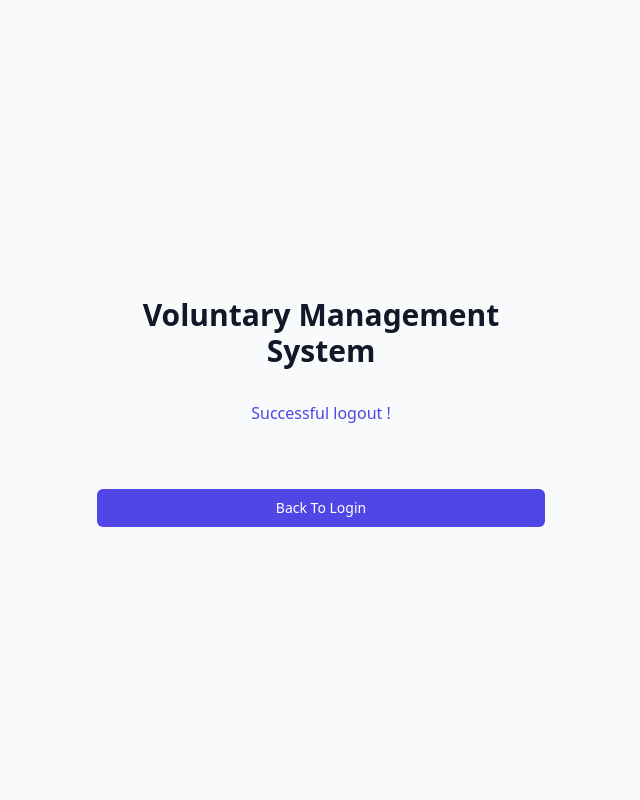
After one commit to maen08/voluntary, a Django app: page /logout/ in a window 1280 px wide. The commit adds this page. Shown: the whole page, without its empty margins (319-959 px from the left). Run offline with Django 3.2, Linux system fonts and the light colour scheme.

Commit message:
logout user added

```diff
--- a/main_app/views.py
+++ b/main_app/views.py
@@ -7,7 +7,7 @@ from django.contrib.auth.models import User
 from django.contrib.auth import authenticate, login, logout
 from datetime import datetime
 from .models import SystemActivitie, SystemUser
-from django.contrib.auth.decorators import login_required
+
 
 
 
@@ -172,3 +172,8 @@ def login_view(request):    #not real authenticate the password
 
 
     return render(request, template_name='login.html')
+
+
+def logout_view(request):
+    logout(request)
+    return render(request, template_name='logout.html')
--- a/managesystem/urls.py
+++ b/managesystem/urls.py
@@ -13,6 +13,7 @@ urlpatterns = [
     path('applied/', views.applied_activity, name='applied_activity'),
     path('login/', views.login_view, name='login'),
     path('nav/', views.nav),
+    path('logout/', views.logout_view, name='logout_view'),
 
 
 
--- /dev/null
+++ b/templates/logout.html
@@ -0,0 +1,65 @@
+
+<!DOCTYPE html>
+
+<html>
+    <head>
+        <meta charset="utf-8">
+        <meta http-equiv="X-UA-Compatible" content="IE=edge">
+        <title></title>
+        <meta name="description" content="">
+        <meta name="viewport" content="width=device-width, initial-scale=1">
+        <link rel="stylesheet" href="">
+        <link href="https://unpkg.com/tailwindcss@^2/dist/tailwind.min.css" rel="stylesheet">
+    </head>
+    <body>
+
+<div class="min-h-screen flex items-center justify-center bg-gray-50 py-12 px-4 sm:px-6 lg:px-8">
+  <div class="max-w-md w-full space-y-8">
+    <div>
+
+      <h2 class="mt-6 text-center text-3xl font-extrabold text-gray-900">
+        Voluntary Management System
+      </h2><br>
+      <p class="mt-2 text-center text-sm text-gray-600">
+
+        <div class="font-medium text-center text-indigo-600 hover:text-indigo-500">
+          Successful logout !
+        </div>
+
+      </p>
+    </div>
+
+
+
+
+      <div class="flex items-center justify-between">
+
+
+        <div class="text-sm">
+          <div class="font-medium text-indigo-600 hover:text-indigo-500">
+
+          </a>
+        </div>
+        </div>
+      </div>
+
+      <div>
+
+        <a href="{% url 'login' %}">
+        <button type="button" class="group relative w-full flex justify-center py-2 px-4 border border-transparent text-sm font-medium rounded-md text-white bg-indigo-600 hover:bg-indigo-700 focus:outline-none focus:ring-2 focus:ring-offset-2 focus:ring-indigo-500">
+
+          Back To Login
+        </button>
+
+        </a>
+
+      </div>
+    </form>
+  </div>
+</div>
+
+
+
+        <script src="" async defer></script>
+    </body>
+</html>
--- a/templates/nav.html
+++ b/templates/nav.html
@@ -30,7 +30,8 @@
       </button>
     </div>
     <nav :class="{'flex': open, 'hidden': !open}" class="flex-col flex-grow pb-4 md:pb-0 hidden md:flex md:justify-end md:flex-row">
-      <a class="px-4 py-2 mt-2 text-sm font-semibold bg-transparent rounded-lg dark-mode:bg-transparent dark-mode:hover:bg-gray-600 dark-mode:focus:bg-gray-600 dark-mode:focus:text-white dark-mode:hover:text-white dark-mode:text-gray-200 md:mt-0 hover:text-gray-900 focus:text-gray-900 hover:bg-gray-200 focus:bg-gray-200 focus:outline-none focus:shadow-outline" href="{% url 'new_activity' %}">New Jobs</a>
+      <a class="px-4 py-2 mt-2 text-sm font-semibold bg-transparent rounded-lg dark-mode:bg-transparent dark-mode:hover:bg-gray-600 dark-mode:focus:bg-gray-600 dark-mode:focus:text-white dark-mode:hover:text-white dark-mode:text-gray-200 md:mt-0 hover:text-gray-900 focus:text-gray-900 hover:bg-gray-200 focus:bg-gray-200 focus:outline-none focus:shadow-outline" href="{% url 'new_activity' %}">Current Activities</a>
+      <a class="px-4 py-2 mt-2 text-sm font-semibold bg-transparent rounded-lg dark-mode:bg-transparent dark-mode:hover:bg-gray-600 dark-mode:focus:bg-gray-600 dark-mode:focus:text-white dark-mode:hover:text-white dark-mode:text-gray-200 md:mt-0 md:ml-4 hover:text-gray-900 focus:text-gray-900 hover:bg-gray-200 focus:bg-gray-200 focus:outline-none focus:shadow-outline" href="#">Upcoming Activities</a>
       <!-- <a class="px-4 py-2 mt-2 text-sm font-semibold bg-transparent rounded-lg dark-mode:bg-transparent dark-mode:hover:bg-gray-600 dark-mode:focus:bg-gray-600 dark-mode:focus:text-white dark-mode:hover:text-white dark-mode:text-gray-200 md:mt-0 md:ml-4 hover:text-gray-900 focus:text-gray-900 hover:bg-gray-200 focus:bg-gray-200 focus:outline-none focus:shadow-outline" href="{% url 'admin:index' %}">Manager</a> -->
       {% if request.user.is_staff %}
       <a class="px-4 py-2 mt-2 text-sm font-semibold bg-transparent rounded-lg dark-mode:bg-transparent dark-mode:hover:bg-gray-600 dark-mode:focus:bg-gray-600 dark-mode:focus:text-white dark-mode:hover:text-white dark-mode:text-gray-200 md:mt-0 md:ml-4 hover:text-gray-900 focus:text-gray-900 hover:bg-gray-200 focus:bg-gray-200 focus:outline-none focus:shadow-outline" href="{% url 'applied_activity' %}">Volunteers</a>
@@ -40,6 +41,7 @@
 
       {% elif request.user.is_authenticated %}
       <a class="px-4 py-2 mt-2 text-sm font-semibold bg-transparent rounded-lg dark-mode:bg-transparent dark-mode:hover:bg-gray-600 dark-mode:focus:bg-gray-600 dark-mode:focus:text-white dark-mode:hover:text-white dark-mode:text-gray-200 md:mt-0 md:ml-4 hover:text-gray-900 focus:text-gray-900 hover:bg-gray-200 focus:bg-gray-200 focus:outline-none focus:shadow-outline" href="{% url 'applied_activity' %}">My Activity</a>
+        <a class="px-4 py-2 mt-2 text-sm font-semibold bg-transparent rounded-lg dark-mode:bg-transparent dark-mode:hover:bg-gray-600 dark-mode:focus:bg-gray-600 dark-mode:focus:text-white dark-mode:hover:text-white dark-mode:text-gray-200 md:mt-0 md:ml-4 hover:text-gray-900 focus:text-gray-900 hover:bg-gray-200 focus:bg-gray-200 focus:outline-none focus:shadow-outline" href="{% url 'logout_view' %}">Logout</a>
       {% else %}
       <a class="px-4 py-2 mt-2 text-sm font-semibold bg-transparent rounded-lg dark-mode:bg-transparent dark-mode:hover:bg-gray-600 dark-mode:focus:bg-gray-600 dark-mode:focus:text-white dark-mode:hover:text-white dark-mode:text-gray-200 md:mt-0 md:ml-4 hover:text-gray-900 focus:text-gray-900 hover:bg-gray-200 focus:bg-gray-200 focus:outline-none focus:shadow-outline" href="{% url 'register' %}">Register</a>
       <a class="px-4 py-2 mt-2 text-sm font-semibold bg-transparent rounded-lg dark-mode:bg-transparent dark-mode:hover:bg-gray-600 dark-mode:focus:bg-gray-600 dark-mode:focus:text-white dark-mode:hover:text-white dark-mode:text-gray-200 md:mt-0 md:ml-4 hover:text-gray-900 focus:text-gray-900 hover:bg-gray-200 focus:bg-gray-200 focus:outline-none focus:shadow-outline" href="{% url 'login' %}">Login</a>
```
Also changed, not shown: templates/done.html (deleted).
